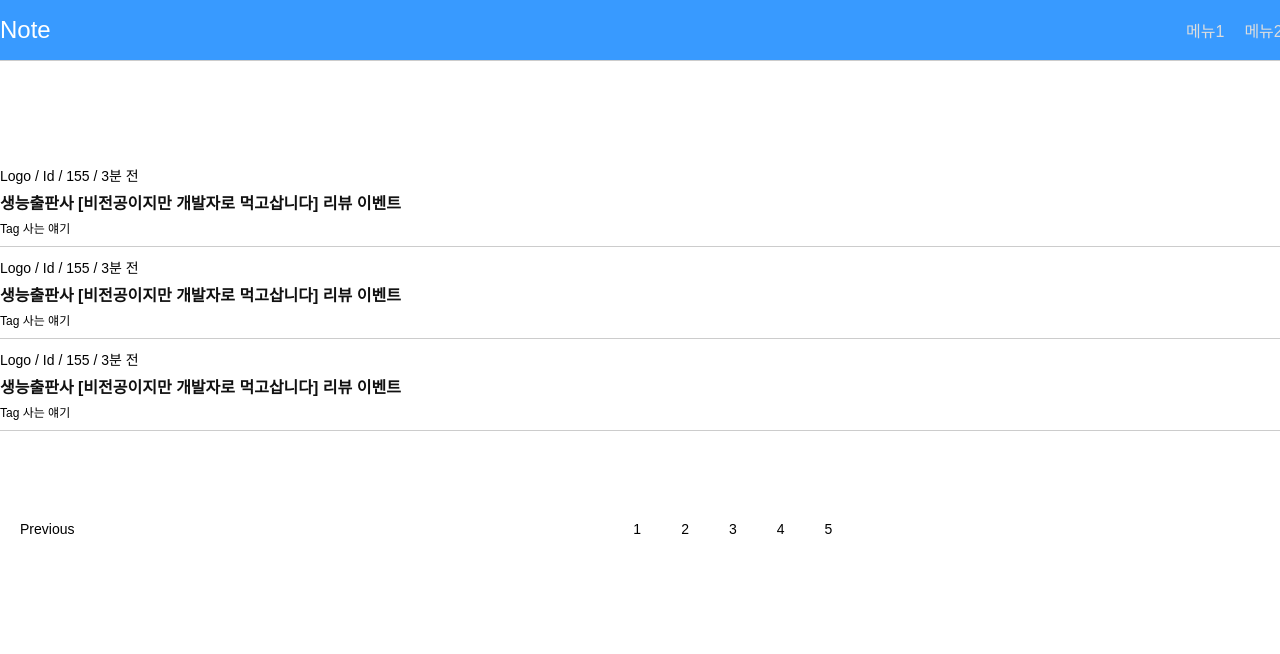
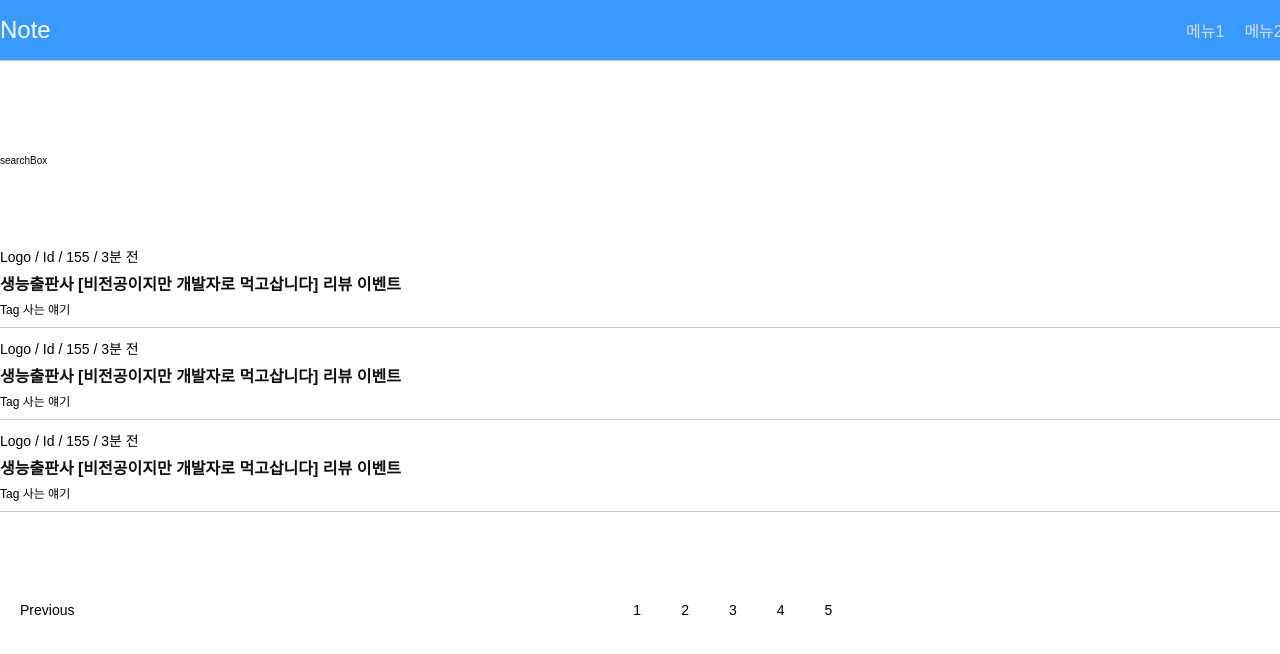
Before and after one commit to EsRun/fishingnote, a React (Create React App) app: page /board in a window 1280 px wide. Shown: the top 654 px of the page. Built offline with nearby package versions, Linux system fonts and the light colour scheme; a web font is replaced by a local one.

Commit message:
add : board component

```diff
--- a/src/pages/Board.jsx
+++ b/src/pages/Board.jsx
@@ -12,6 +12,9 @@ export default function Board() {
 
   return (
     <Container>
+      <Row>
+        <div>searchBox</div>
+      </Row>
       <Row>
         <ul>
           <li
```
